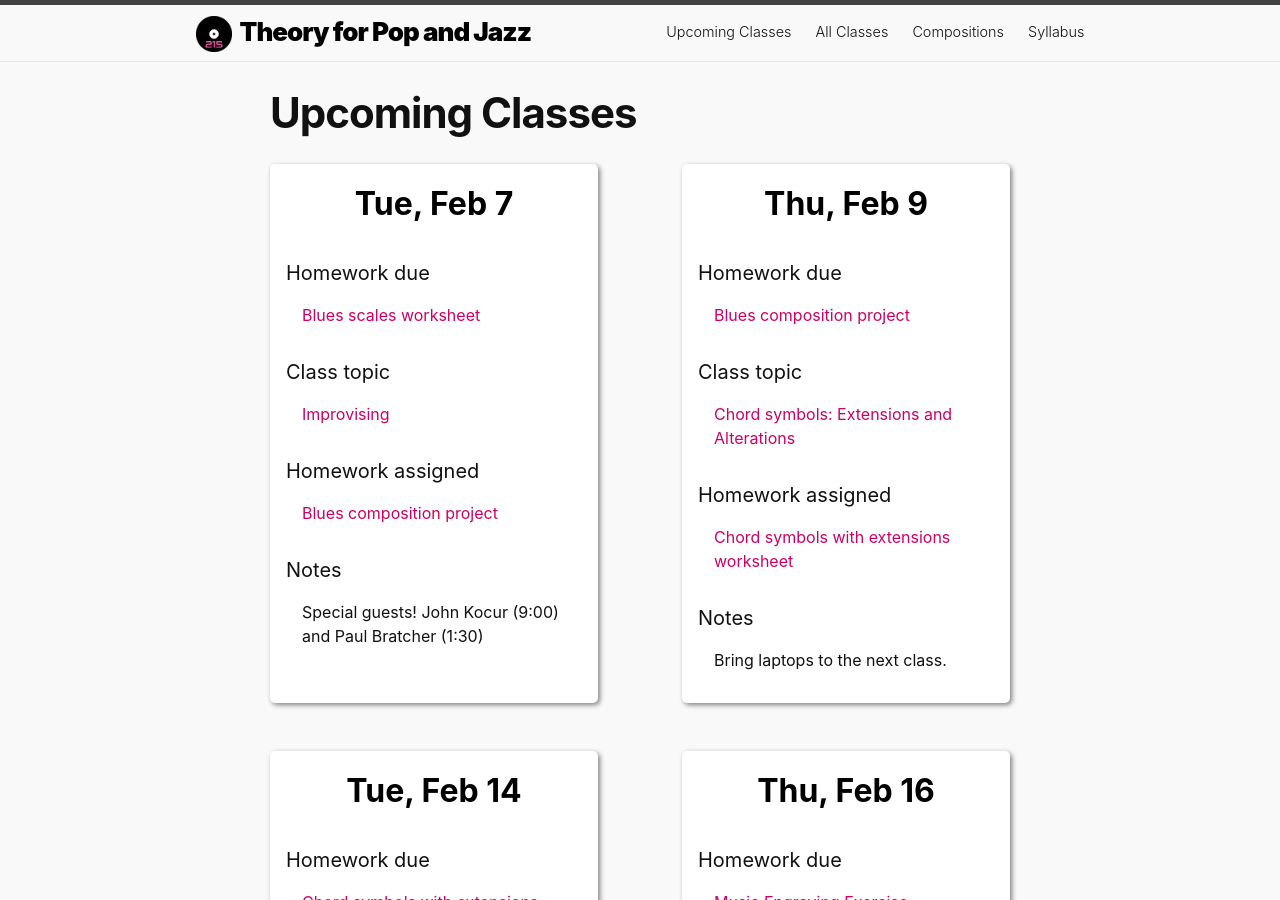
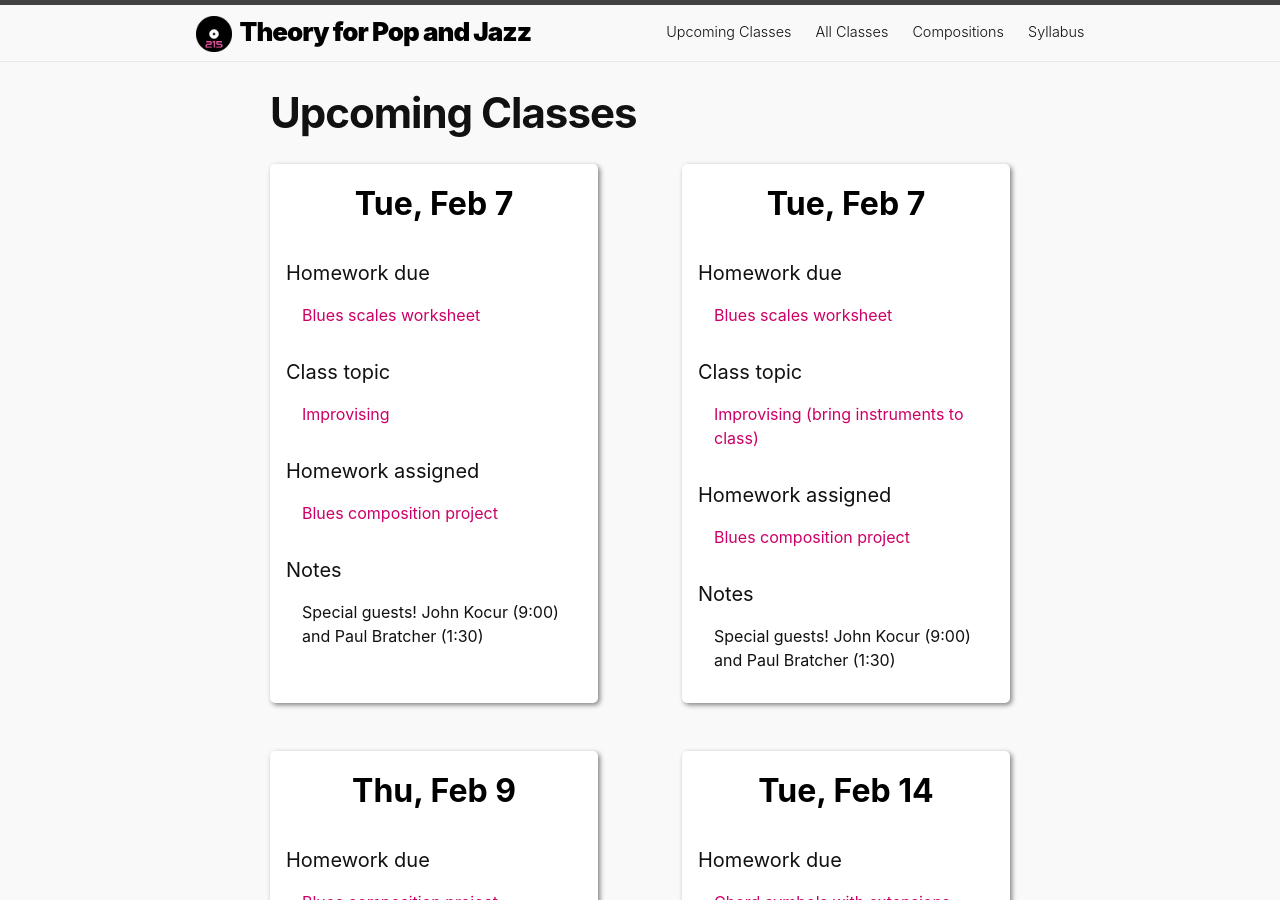
Before and after one commit to meganlavengood/musi216, a Jekyll site: the page built from docs/index.markdown, in a window 1280 px wide and 900 px high. Built offline with Jekyll 4.4.1, drawn with Linux system fonts in a browser that asks for light colours.

Commit message:
cal updates

```diff
--- a/calendar_generator/data.csv
+++ b/calendar_generator/data.csv
@@ -3,7 +3,7 @@ date,post-name,r-title,r-url,a-title,a-url,d-title,d-url,notes
 2023-01-26,"Thu, Jan 26",Swing rhythms,https://viva.pressbooks.pub/openmusictheory/chapter/swing-rhythms/,Swing Rhythms video,https://viva.pressbooks.pub/openmusictheory/chapter/swing-rhythms/#assignments,Chord symbols basics worksheet,https://viva.pressbooks.pub/openmusictheory/chapter/chord-symbols/#assignments,Fill out the [getting-to-know-you form](https://forms.office.com/Pages/ResponsePage.aspx?id=VXKFnlffR0ygwAVGRgOAy-R6DEGoI95Pu0sh7qW5mvpUNFg5MVRBRTJPVUlQOVRRTEY3NENJMTZLSS4u) if you haven’t already!
 2023-01-31,"Tue, Jan 31",Blues harmony,https://viva.pressbooks.pub/openmusictheory/chapter/blues-harmony/,Blues worksheet (disregard chord extensions),https://viva.pressbooks.pub/openmusictheory/chapter/blues-harmony/#assignments,Swing Rhythms video,https://viva.pressbooks.pub/openmusictheory/chapter/swing-rhythms/#assignments,[Upload videos here](https://gmuedu-my.sharepoint.com/:f:/g/personal/mlavengo_gmu_edu/ErN60OYH3ZlHtTzbS4JATV0BfCUQjlfpOlV0_g2YIbUOIQ)
 2023-02-02,"Thu, Feb 2",Blues melodies and the blues scale,https://viva.pressbooks.pub/openmusictheory/chapter/blues-melodies-and-the-blues-scale/,Blues scales worksheet,https://viva.pressbooks.pub/openmusictheory/chapter/blues-melodies-and-the-blues-scale/#assignments,Blues worksheet (disregard chord extensions),https://viva.pressbooks.pub/openmusictheory/chapter/blues-harmony/#assignments,
-2023-02-07,"Tue, Feb 7",Improvising,https://gmuedu-my.sharepoint.com/:b:/g/personal/mlavengo_gmu_edu/EWT6yji6PBBClpDdNgMIVGsBlTPuSW2naxBBWejpgU4WCQ?e=kxJlzQ,Blues composition project,https://viva.pressbooks.pub/openmusictheory/chapter/blues-melodies-and-the-blues-scale/#assignments,Blues scales worksheet,https://viva.pressbooks.pub/openmusictheory/chapter/blues-melodies-and-the-blues-scale/#assignments,Special guests! John Kocur (9:00) and Paul Bratcher (1:30)
+2023-02-07,"Tue, Feb 7",Improvising (bring instruments to class),https://gmuedu-my.sharepoint.com/:b:/g/personal/mlavengo_gmu_edu/EWT6yji6PBBClpDdNgMIVGsBlTPuSW2naxBBWejpgU4WCQ?e=kxJlzQ,Blues composition project,https://viva.pressbooks.pub/openmusictheory/chapter/blues-melodies-and-the-blues-scale/#assignments,Blues scales worksheet,https://viva.pressbooks.pub/openmusictheory/chapter/blues-melodies-and-the-blues-scale/#assignments,Special guests! John Kocur (9:00) and Paul Bratcher (1:30)
 2023-02-09,"Thu, Feb 9",Chord symbols: Extensions and Alterations,https://viva.pressbooks.pub/openmusictheory/chapter/chord-symbols/#chapter-2624-section-3,Chord symbols with extensions worksheet,https://viva.pressbooks.pub/openmusictheory/chapter/chord-symbols/#assignments,Blues composition project,https://viva.pressbooks.pub/openmusictheory/chapter/blues-melodies-and-the-blues-scale/#assignments,Bring laptops to the next class.
 2023-02-14,"Tue, Feb 14",Notation software workshop,,Music Engraving Exercise,https://gmuedu-my.sharepoint.com/:b:/g/personal/mlavengo_gmu_edu/ETaWywkMF9tOrGv_MXkEzOEB9r0dGKLG8LMnYXjBVca5rg?e=5ZDN4b,Chord symbols with extensions worksheet,https://viva.pressbooks.pub/openmusictheory/chapter/chord-symbols/#assignments,Bring laptops today!
 2023-02-16,"Thu, Feb 16",Jazz voicings,https://viva.pressbooks.pub/openmusictheory/chapter/jazz-voicings/,Jazz voicings worksheet,https://viva.pressbooks.pub/openmusictheory/chapter/jazz-voicings/#assignments,Music Engraving Exercise,https://gmuedu-my.sharepoint.com/:b:/g/personal/mlavengo_gmu_edu/ETaWywkMF9tOrGv_MXkEzOEB9r0dGKLG8LMnYXjBVca5rg?e=5ZDN4b,[Upload your engraving exercise here](https://gmuedu-my.sharepoint.com/:f:/g/personal/mlavengo_gmu_edu/El8_7yByQapOseLlkEZkem4B9hVkmUNsOd337nwSq_nsuQ).
--- a/docs/_config.yml
+++ b/docs/_config.yml
@@ -24,10 +24,6 @@ description: >- # this means to ignore newlines until "baseurl:"
   Course website for MUSI 215. Spring 2023.
 # baseurl: "/musi215" # the subpath of your site, e.g. /blog
 url: "https://meganlavengood.github.io" # the base hostname & protocol for your site, e.g. http://example.com
-mastodon:
-- username: meganlavengood
-  instance: zirk.us
-instagram_username: lobsterandsmudge
 github_username:  meganlavengood
 
 # Build settings
--- /dev/null
+++ b/docs/_posts/2023-02-07-improvising-(bring-instruments-to-class).md
@@ -0,0 +1,21 @@
+---
+layout: post
+date:   2023-02-07 00:00:00 -0500
+title:  "Tue, Feb 7"
+---
+
+## Homework due
+
+[Blues scales worksheet](https://viva.pressbooks.pub/openmusictheory/chapter/blues-melodies-and-the-blues-scale/#assignments)
+
+## Class topic
+
+[Improvising (bring instruments to class)](https://gmuedu-my.sharepoint.com/:b:/g/personal/mlavengo_gmu_edu/EWT6yji6PBBClpDdNgMIVGsBlTPuSW2naxBBWejpgU4WCQ?e=kxJlzQ)
+
+## Homework assigned
+
+[Blues composition project](https://viva.pressbooks.pub/openmusictheory/chapter/blues-melodies-and-the-blues-scale/#assignments)
+
+## Notes
+
+Special guests! John Kocur (9:00) and Paul Bratcher (1:30)
```
